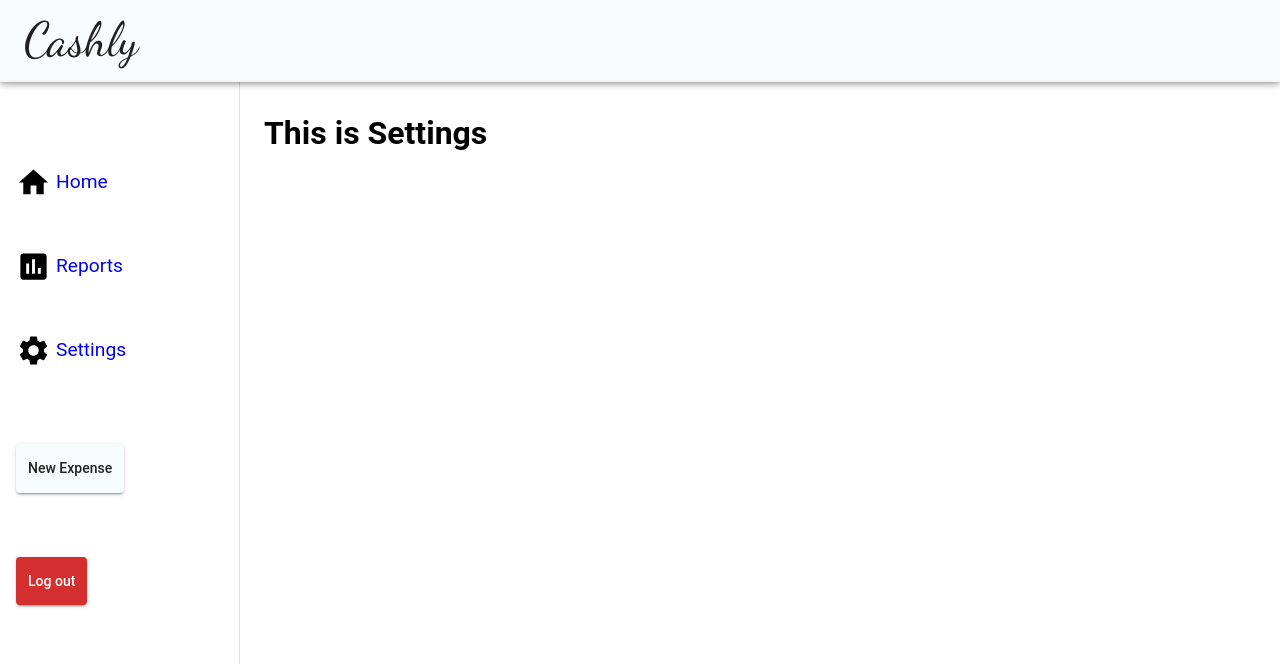
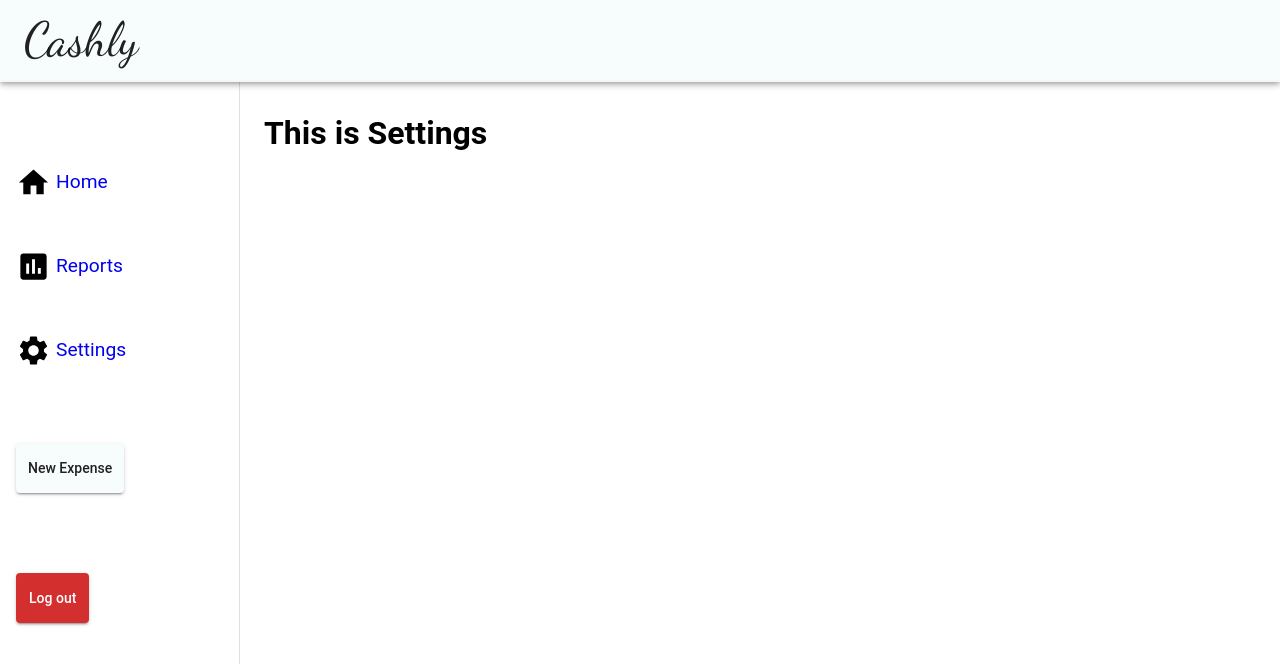
Before and after one commit to ahmedelamins/Cashly, a React (Vite) app in the folder cashly.client/: page /settings in a window 1280 px wide. Shown: the top 664 px of the page. Built offline with nearby package versions, Linux system fonts and the light colour scheme; a web font is replaced by a local one.

Commit message:
red color

```diff
--- a/cashly.client/src/Components/Sidebar.jsx
+++ b/cashly.client/src/Components/Sidebar.jsx
@@ -113,15 +113,32 @@ const Sidebar = ({ mobileOpen, handleDrawerToggle, isMobile }) => {
           variant="contained"
           color="secondary"
           onClick={handleClickOpen}
-          sx={{ mx: 2, mt: "4rem", p: "12px", fontWeight: 550 }}
+                  sx={{
+                      mx: 2,
+                      mt: "4rem",
+                      p: "12px",
+                      fontWeight: 550,
+                      transition: 'transform 0.3s ease',
+                      '&:hover': {
+                          transform: 'scale(1.1)',
+                      }, }}
              >
           New Expense
         </Button>
 
         <Button
           variant="contained"
-          color="error"
-          onClick={handleLogout} sx={{ mx: 2, mt: "4rem", p: "12px", fontWeight: 550 }}>
+                  color="error"
+                  onClick={handleLogout} sx={{
+                      mx: 2,
+                      mt: "5rem",
+                      p: "13px",
+                      fontWeight: 550,
+                      transition: 'transform 0.3s ease',
+                      '&:hover': {
+                          transform: 'scale(1.1)',
+                      },
+                  }}>
           Log out
         </Button>
       </List>
--- a/cashly.client/src/Theme.js
+++ b/cashly.client/src/Theme.js
@@ -8,7 +8,7 @@ const theme = createTheme({
         secondary: {
             main: '#f7fcfc' // off-White for secondary
         },
-        danger: {
+        error: {
             main: "#d32f2f"
         },
         background: {
```
